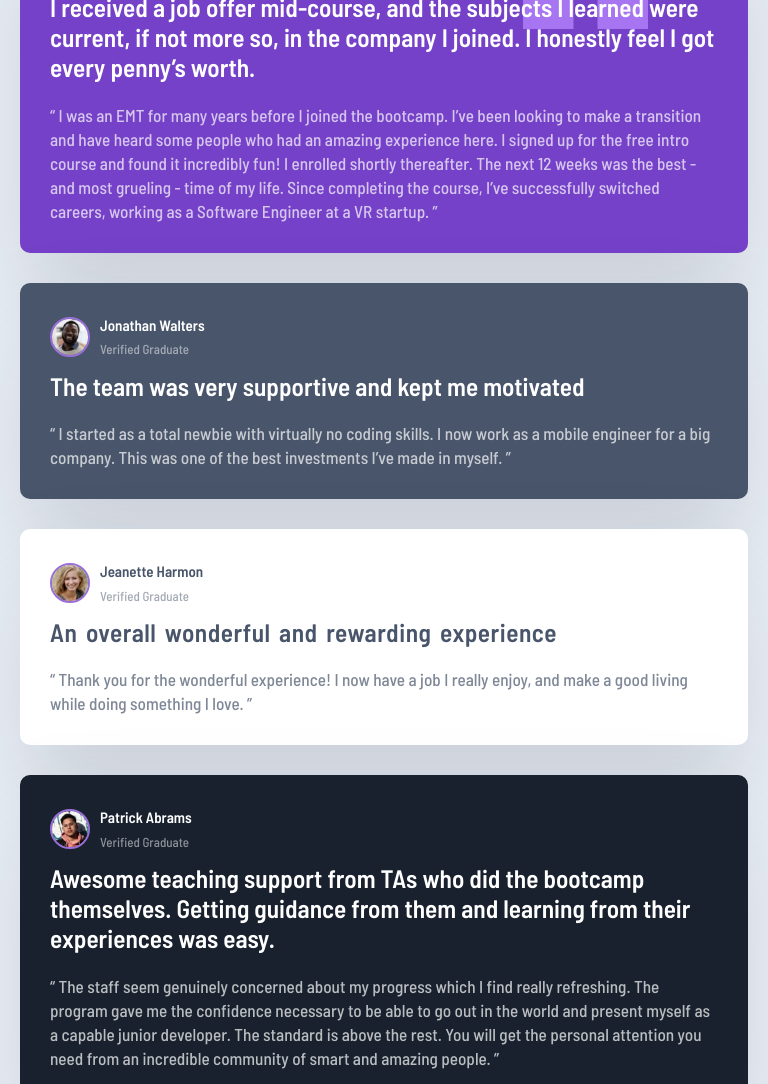
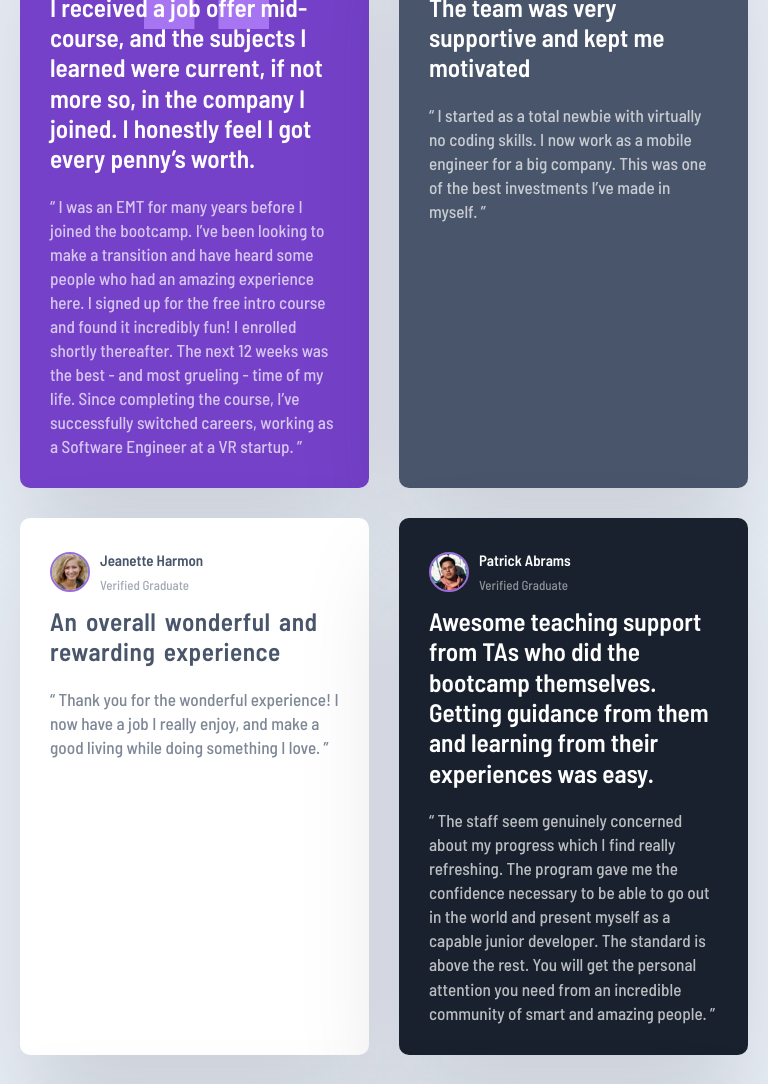
Before and after one commit to abdelmajiid/Testimonials-grid-challenge, a plain HTML site: page index.html in a window 768 px wide. Shown: the part 216-1300 px from the top of the page. Drawn offline with Linux system fonts and the light colour scheme.

Commit message:
add some media queries to make it more responsive

```diff
--- a/style.css
+++ b/style.css
@@ -133,5 +133,31 @@ header h3{
         grid-column: 1;
         grid-row: 5;
     }
+}
+@media (max-width: 1078px) and (min-width: 768px) {
+    .testimonials{
+        grid-template-columns: 1fr 1fr;
+        /* width: 100%; */
+    }
+    .card:nth-of-type(1){
+        grid-column: 1 ;
+        grid-row: 1;
+    }
+    .card:nth-of-type(2){
+        grid-column: 2 ;
+        grid-row: 1;
+    }
+    .card:nth-of-type(3){
+        grid-column: 1;
+        grid-row: 2;
+    }
+    .card:nth-of-type(4){
+        grid-column: 2;
+        grid-row: 2;
+    }
+    .card:nth-of-type(5){
+        grid-column: 1 / 3;
+        grid-row: 3;
+    }
 
 }
```
